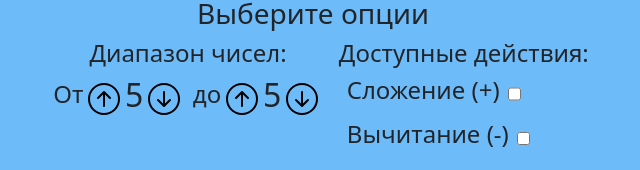
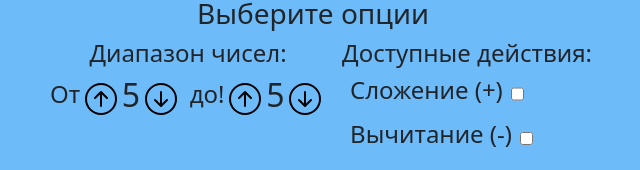
Before and after one commit to NeoBliz1/arithmetic_first_grade_trainer, a React (Create React App) app: page / in a window 1280 px wide. Shown: the part 282-452 px from the top of the page, without its empty margins (327-967 px from the left). Built offline with nearby package versions, Linux system fonts and the light colour scheme; the HTML template or start-up script is replaced by a standard one.

Commit message:
Update App.tsx

```diff
--- a/src/App.tsx
+++ b/src/App.tsx
@@ -127,7 +127,7 @@ const EquiationControl: FC<TimeControlPropsType> = (
 							onClick={decreaseLength}>
 							<BsArrowDownCircle />
 						</button>
-						<h4 className="ms-2">до</h4>
+						<h4 className="ms-2">до!</h4>
 						<button
 							id={timeControlObj.id + '-increment'}
 							className={
```
